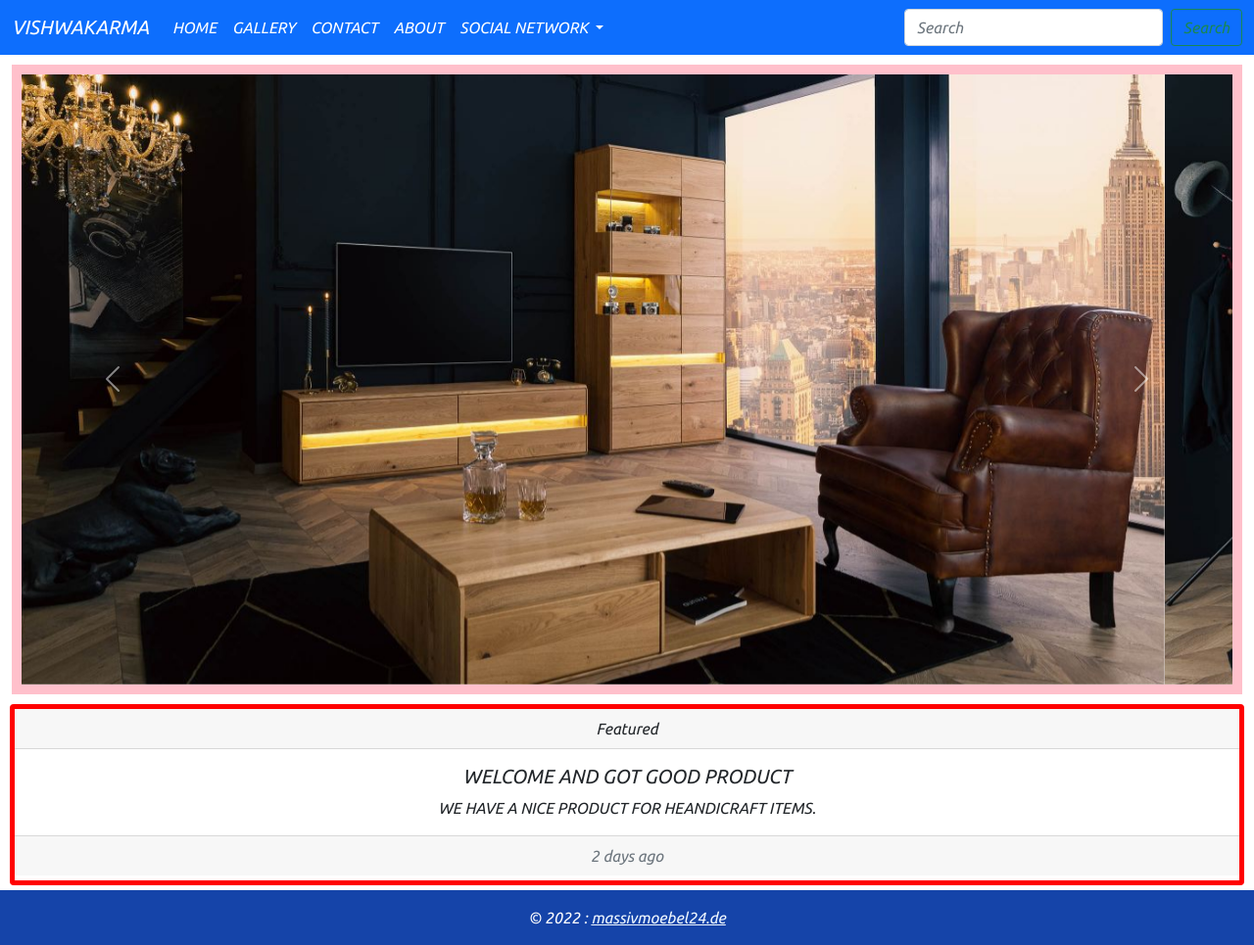
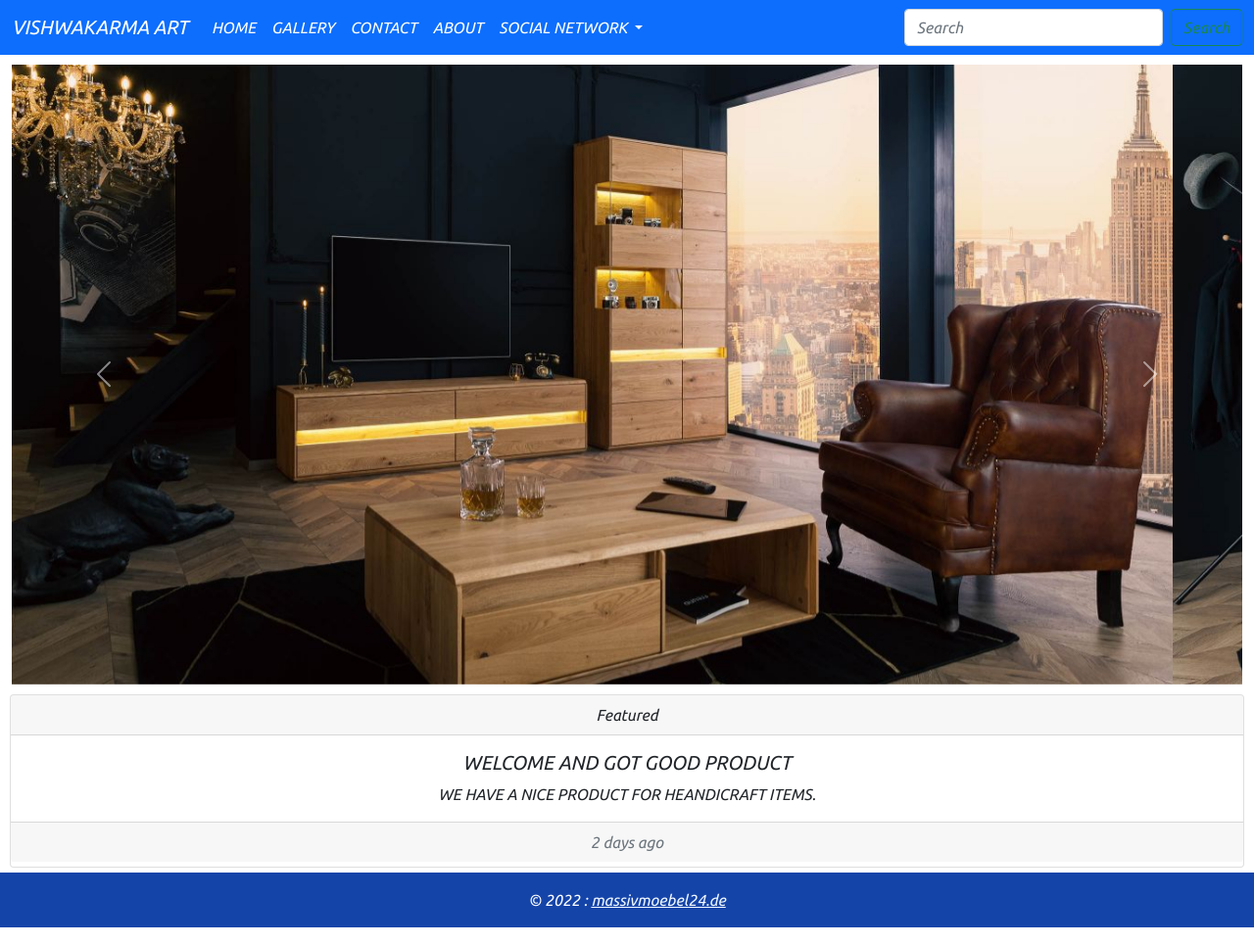
Before and after one commit to JANGIDAS/JANGIDAS, a plain HTML site: page index.html in a window 1280 px wide. Shown: the whole page at 98% size. Drawn offline with nearby package versions, Linux system fonts and the light colour scheme.

Commit message:
Update index.html
Ok

```diff
--- a/index.html
+++ b/index.html
@@ -24,7 +24,6 @@
     #carouselExampleControls {
       margin-top: 10px;
       margin-bottom: 10px;
-      border: 10px solid pink;
       width: 100%;
       height: 60%;}
      .card-footer{
@@ -34,7 +33,7 @@
       border: yellow 2px solid;
      } */
      #box{
-      border:red 5px solid;
+      Margin-top :10px;
       margin-bottom: 5px;
       margin-left: 10px;
       margin-right: 10px;
@@ -45,7 +44,7 @@
 <body>
   <nav class="navbar navbar-expand-lg navbar navbar-dark bg-primary">
     <div class="container-fluid">
-      <a class="navbar-brand" href="#">VISHWAKARMA</a>
+      <a class="navbar-brand" href="#">VISHWAKARMA ART</a>
       <button class="navbar-toggler" type="button" data-bs-toggle="collapse" data-bs-target="#navbarSupportedContent"
         aria-controls="navbarSupportedContent" aria-expanded="false" aria-label="Toggle navigation">
         <span class="navbar-toggler-icon"></span>
@@ -62,7 +61,7 @@
             <a class="nav-link active" target="blank" href="contact.html">CONTACT </a>
           </li>
           <li class="nav-item">
-            <a class="nav-link active" target="blank" href="#">ABOUT </a>
+            <a class="nav-link active" target="blank" href="about.html">ABOUT </a>
           </li>
           <li class="nav-item dropdown">
             <a class="nav-link dropdown-toggle active" href="#" id="navbarDropdown" role="button"
```
